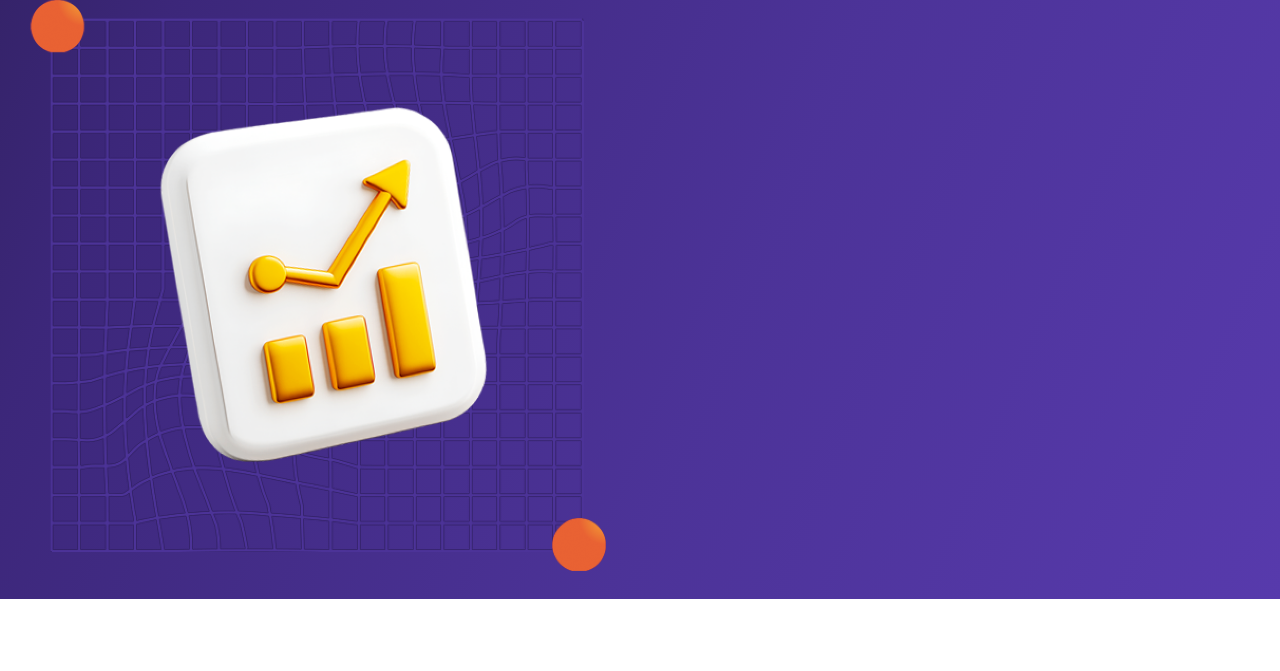
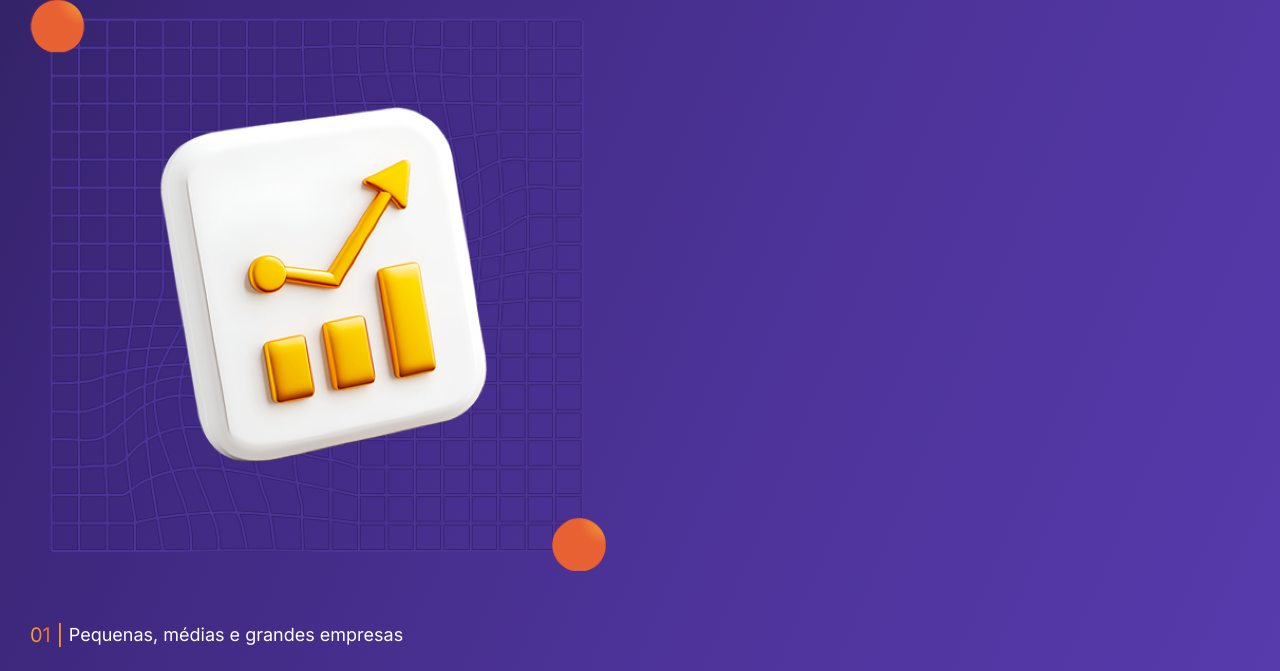
Before and after one commit to pedroeuzebiodev/agenciamagnix.com, a PHP site: page / in a window 1280 px wide. Shown: the part 2425-3096 px from the top of the page. Before the commit the page ends 3024 px from the top, so only its background shows below. Run offline with PHP 8.4, Linux system fonts and the light colour scheme.

Commit message:
Adiciona Subseção de Pequenas, Médias e Grandes Empresas

```diff
--- a/index.html
+++ b/index.html
@@ -184,6 +184,16 @@
               src="./src/assets/target-audience-image.png"
               alt="Target Audience Image"
             />
+
+            <div id="target-audiences">
+              <div class="target-audience">
+                <h3>01</h3>
+
+                <div class="line-target-audience"></div>
+
+                <p>Pequenas, médias e grandes empresas</p>
+              </div>
+            </div>
           </div>
         </section>
       </main>
--- a/src/css/index.css
+++ b/src/css/index.css
@@ -159,7 +159,8 @@ body * {
   max-width: 32rem;
 }
 
-#app #offers-section #offers .offer h3 {
+#app #offers-section #offers .offer h3,
+#app #target-audience-section #target-audiences .target-audience h3 {
   font-size: 2rem;
   font-weight: 400;
 
@@ -202,3 +203,42 @@ body * {
   width: 100%;
   max-width: 57.6rem;
 }
+
+#app #target-audience-section #target-audiences {
+  margin-top: 4.8rem;
+}
+
+#app #target-audience-section #target-audiences .target-audience {
+  display: flex;
+  gap: 0.8rem;
+  align-items: center;
+}
+
+#app #target-audience-section #target-audiences .target-audience h3 {
+  background-image: var(--primary);
+  background-clip: text;
+  -webkit-background-clip: text;
+
+  color: transparent;
+
+  text-align: start;
+}
+
+#app
+  #target-audience-section
+  #target-audiences
+  .target-audience
+  .line-target-audience {
+  width: 0.2rem;
+  height: 2.4rem;
+
+  background: var(--primary);
+}
+
+#app #target-audience-section #target-audiences .target-audience p {
+  color: var(--foreground);
+
+  font-size: 1.8rem;
+
+  line-height: 2rem;
+}
```
